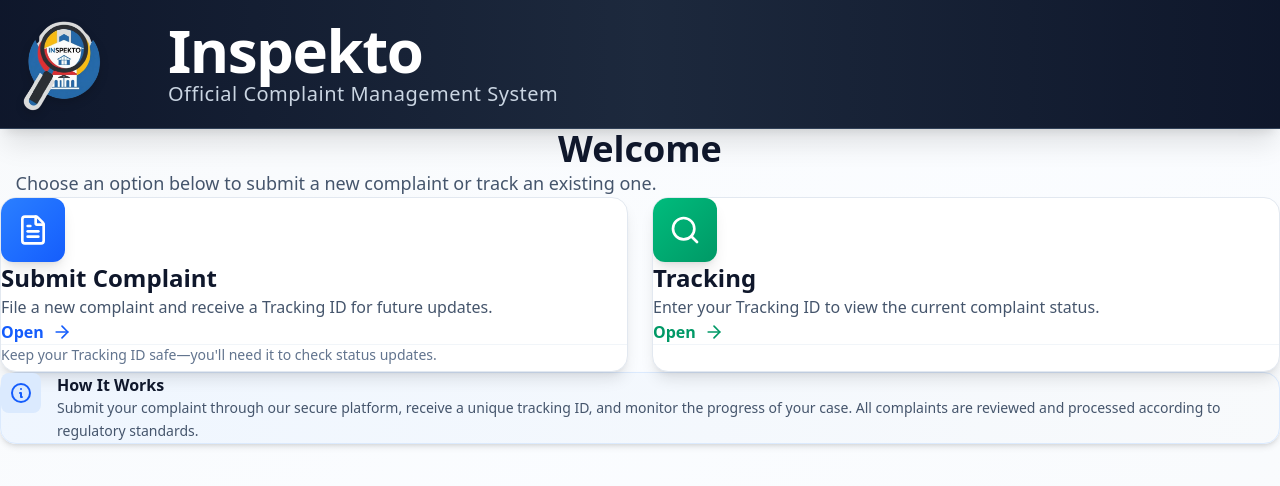
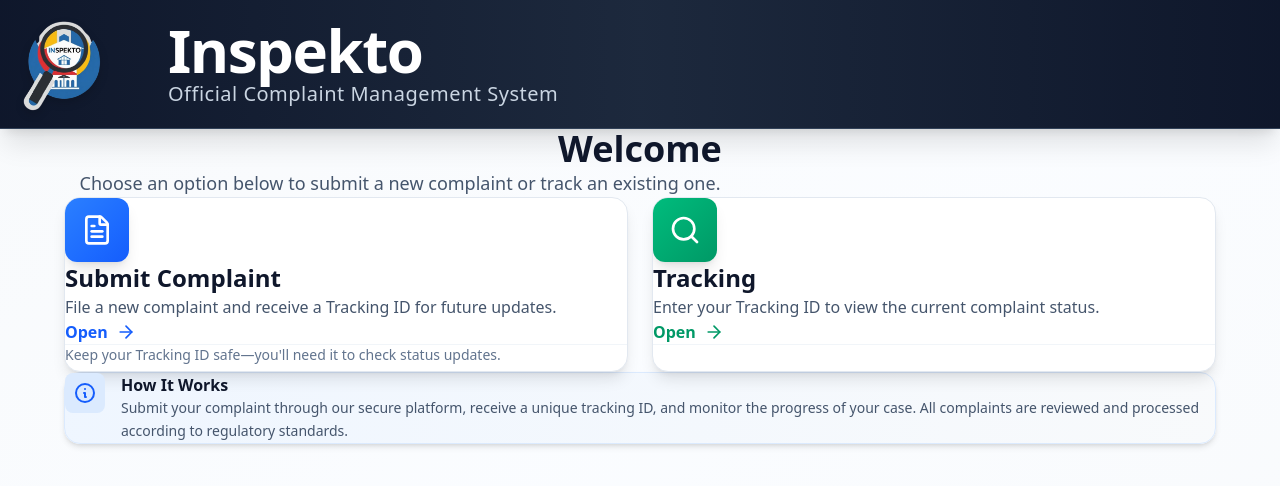
Before and after one commit to yvesjmnz/inspekto, a React (Vite) app: page / in a window 1280 px wide. Shown: the top 486 px of the page. Built offline with nearby package versions, Linux system fonts and the light colour scheme.

Commit message:
minor ui changes in landing page

```diff
--- a/src/LandingPage.tsx
+++ b/src/LandingPage.tsx
@@ -15,15 +15,13 @@
       icon: 'bg-gradient-to-br from-blue-500 to-blue-600',
       border: 'hover:border-blue-300',
       text: 'text-blue-600',
-      bar: 'bg-gradient-to-r from-blue-500 to-blue-600',
-      ring: 'focus:ring-blue-500',
+      bar: 'bg-gradient-to-r from-blue-500 to-blue-600'
     },
     emerald: {
       icon: 'bg-gradient-to-br from-emerald-500 to-emerald-600',
       border: 'hover:border-emerald-300',
       text: 'text-emerald-600',
-      bar: 'bg-gradient-to-r from-emerald-500 to-emerald-600',
-      ring: 'focus:ring-emerald-500',
+      bar: 'bg-gradient-to-r from-emerald-500 to-emerald-600'
     }
   };
 
@@ -32,7 +30,7 @@
   return (
     <Link
       to={props.to}
-      className={`group bg-white rounded-2xl shadow-lg hover:shadow-xl transition-all duration-200 overflow-hidden cursor-pointer border border-slate-200 ${colors.border} focus:outline-none focus:ring-2 focus:ring-offset-2 ${colors.ring}`}
+      className={`group bg-white rounded-2xl shadow-lg hover:shadow-2xl transition-all duration-300 overflow-hidden cursor-pointer border border-slate-200 ${colors.border} transform hover:-translate-y-1 focus:outline-none focus:ring-2 focus:ring-offset-2 focus:ring-${props.color}-500`}
     >
       <div className="p-8">
         {/* Icon */}
@@ -74,7 +72,7 @@
 
 export default function LandingPage() {
   return (
-    <div className="min-h-screen bg-gradient-to-br from-slate-50 via-blue-50/30 to-slate-50">
+    <div className="min-h-screen bg-gradient-to-br from-slate-50 via-blue-50/30 to-slate-50 flex flex-col">
       <header className="bg-gradient-to-r from-slate-900 via-slate-800 to-slate-900 shadow-xl border-b border-slate-700">
         <div className="max-w-6xl mx-auto px-8 py-10 sm:py-12 flex items-center gap-8 sm:gap-10 animate-fade-in">
           <img
@@ -91,8 +89,9 @@
         </div>
       </header>
 
-      <main className="px-8 py-16">
+      <main className="flex-1 flex items-start justify-center py-8">
         {/* Welcome Section */}
+        <div className="max-w-6xl mx-auto px-8">
           <div className="text-center mb-16 animate-fade-in-up">
             <h2 className="text-4xl font-bold text-slate-900 mb-4">
               Welcome
@@ -144,6 +143,7 @@
               </div>
             </div>
           </div>
+        </div>
       </main>
     </div>
   );
```
Lines whose indentation alone changed are shown as unchanged.
